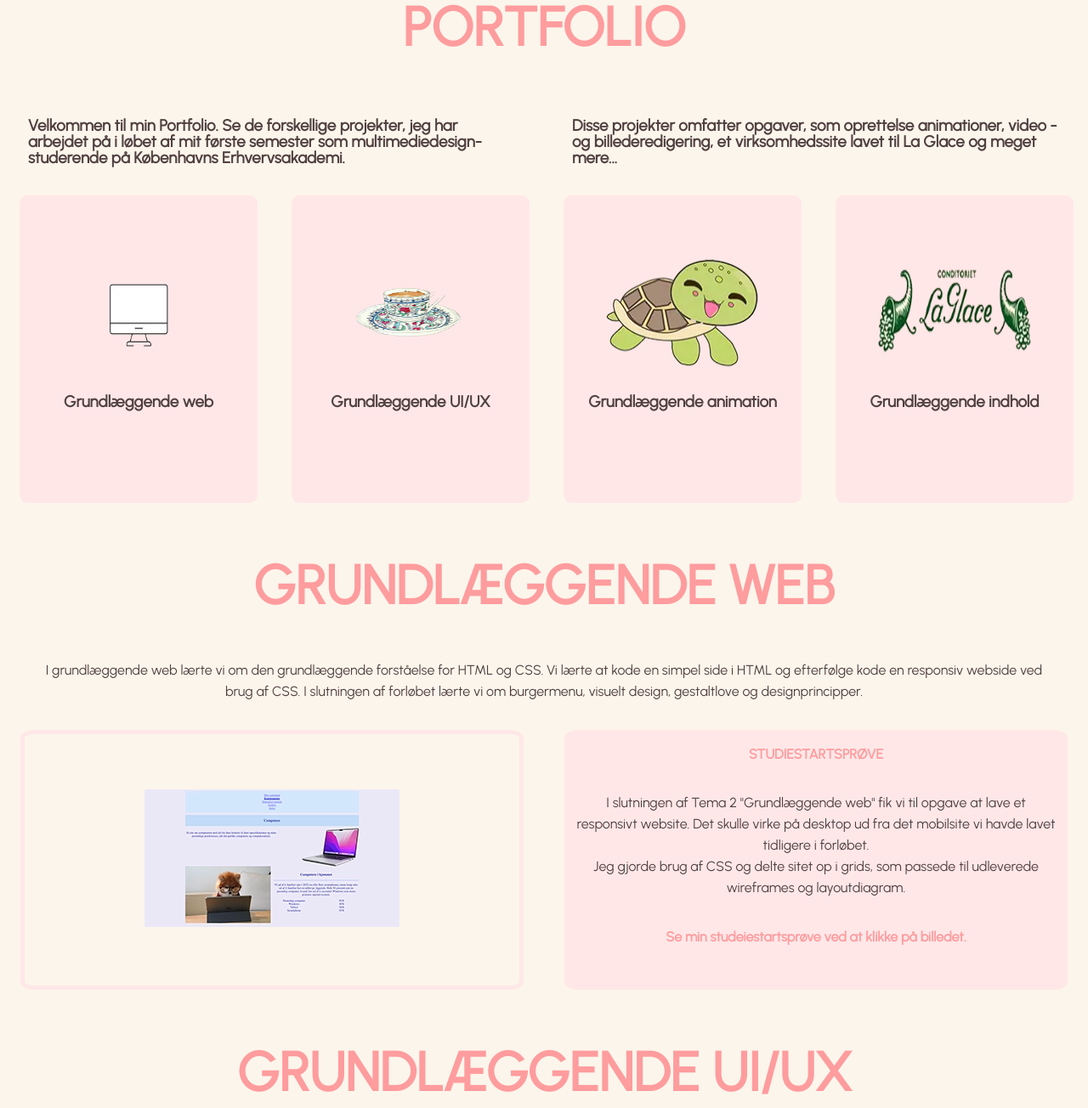
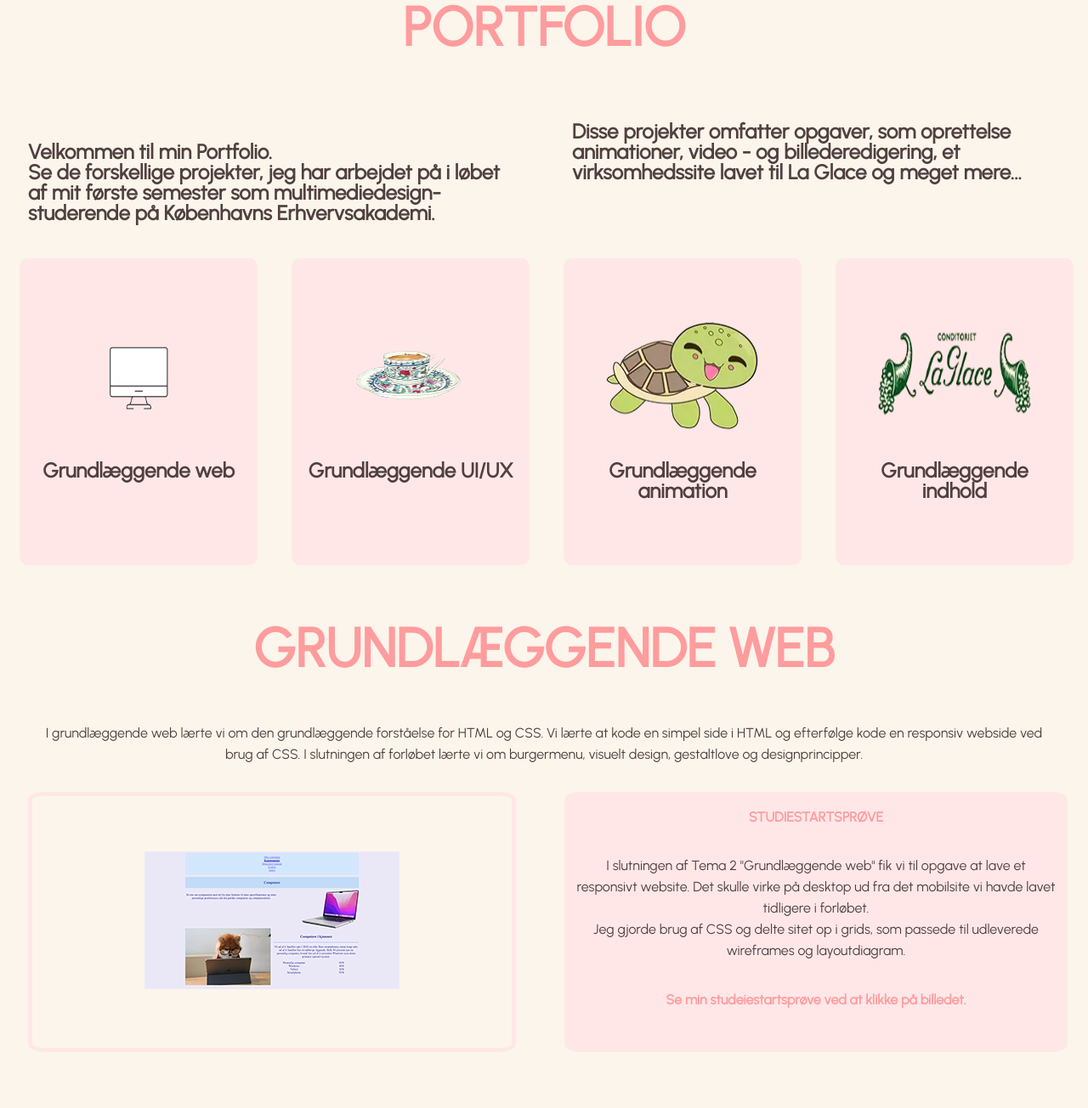
Before and after one commit to AgnesTurin/portfolio, a plain HTML site: page portfolio.html in a window 1280 px wide. Shown: the part 292-1596 px from the top of the page at 85% size. Drawn offline with Linux system fonts and the light colour scheme; a script that the page names is missing.

Commit message:
rettet tekst

```diff
--- a/css/portfolio.css
+++ b/css/portfolio.css
@@ -89,6 +89,7 @@ h3 {
   margin-left: 4%;
   color: rgb(80, 64, 64);
   font-family: "urbanist";
+  font-size: 150%;
 }
 
 h4 {
@@ -130,8 +131,8 @@ p {
   border: 5px solid rgb(255, 231, 232);
   text-align: center;
   border-radius: 3%;
-  margin-right: 2.5%;
-  margin-left: 2.5%;
+  margin-right: 4%;
+  margin-left: 4%;
   margin-top: 2.5%;
   margin-bottom: 2.5%;
 }
--- a/portfolio.html
+++ b/portfolio.html
@@ -32,7 +32,7 @@
         <h2>PORTFOLIO</h2>
         <div class="grid_1-1">
           <H3>
-            Velkommen til min Portfolio.
+            <br />Velkommen til min Portfolio.<br />
             Se de forskellige projekter,
             jeg har arbejdet på i løbet af  mit første semester som multimediedesign-studerende på Københavns Erhvervsakademi.</H3>
             <h3>Disse projekter omfatter opgaver, som oprettelse animationer,
```
